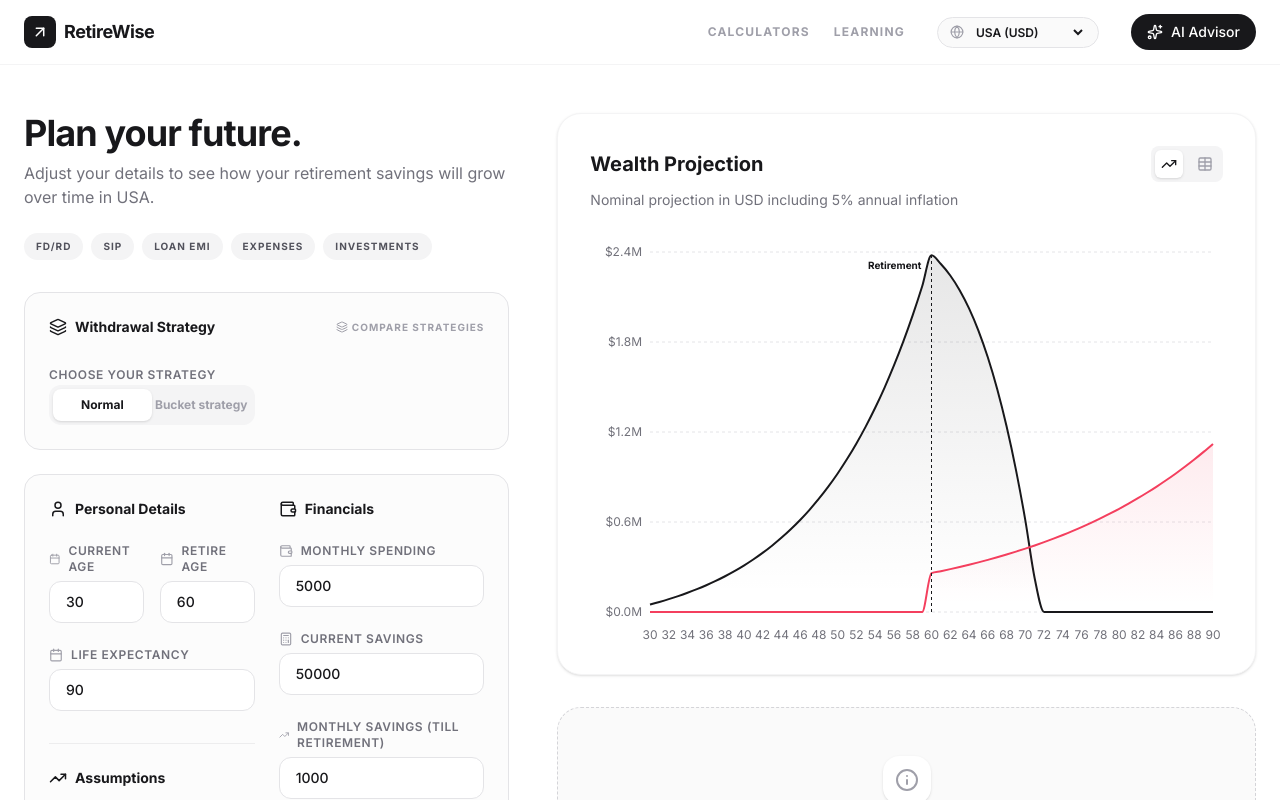
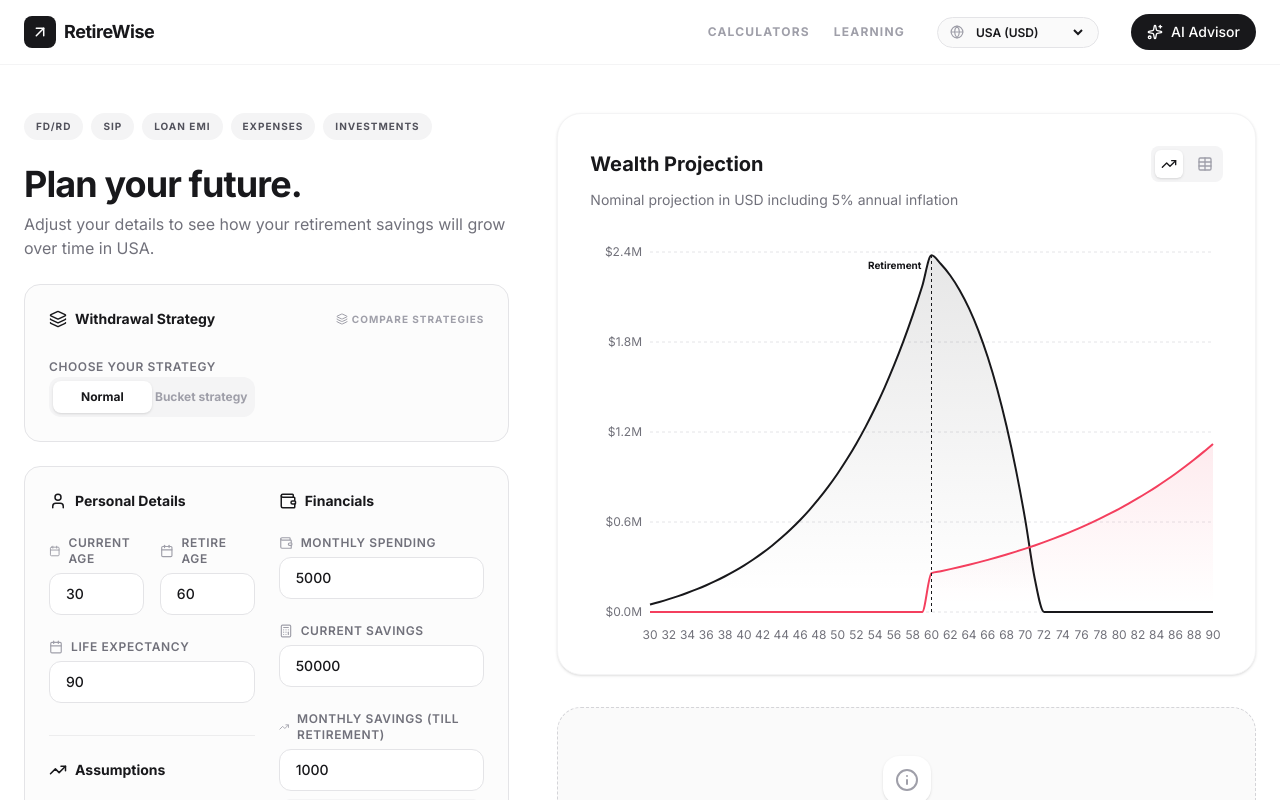
Before and after one commit to sachinmanchanda/retirewisev2, a React (Vite) app: page / in a window 1280 px wide. Shown: the top 800 px of the page. Built offline with nearby package versions, Linux system fonts and the light colour scheme.

Commit message:
UI alignment change

```diff
--- a/src/App.tsx
+++ b/src/App.tsx
@@ -307,10 +307,7 @@ export default function App() {
               <div className="lg:col-span-5 space-y-8">
                 <section>
                   <div className="mb-6">
-                    <h1 className="text-4xl font-bold tracking-tight mb-2">Plan your future.</h1>
-                    <p className="text-zinc-500 mb-6">Adjust your details to see how your retirement savings will grow over time in {selectedCountry.name}.</p>
-
-                    <div className="flex flex-wrap gap-2 mb-8">
+                    <div className="flex flex-wrap gap-2 mb-6">
                       {[
                         { name: 'FD/RD', id: 'fd-rd' },
                         { name: 'SIP', id: 'sip' },
@@ -327,6 +324,8 @@ export default function App() {
                         </button>
                       ))}
                     </div>
+                    <h1 className="text-4xl font-bold tracking-tight mb-2">Plan your future.</h1>
+                    <p className="text-zinc-500">Adjust your details to see how your retirement savings will grow over time in {selectedCountry.name}.</p>
                   </div>
                   <RetirementForm
                     data={data}
```
